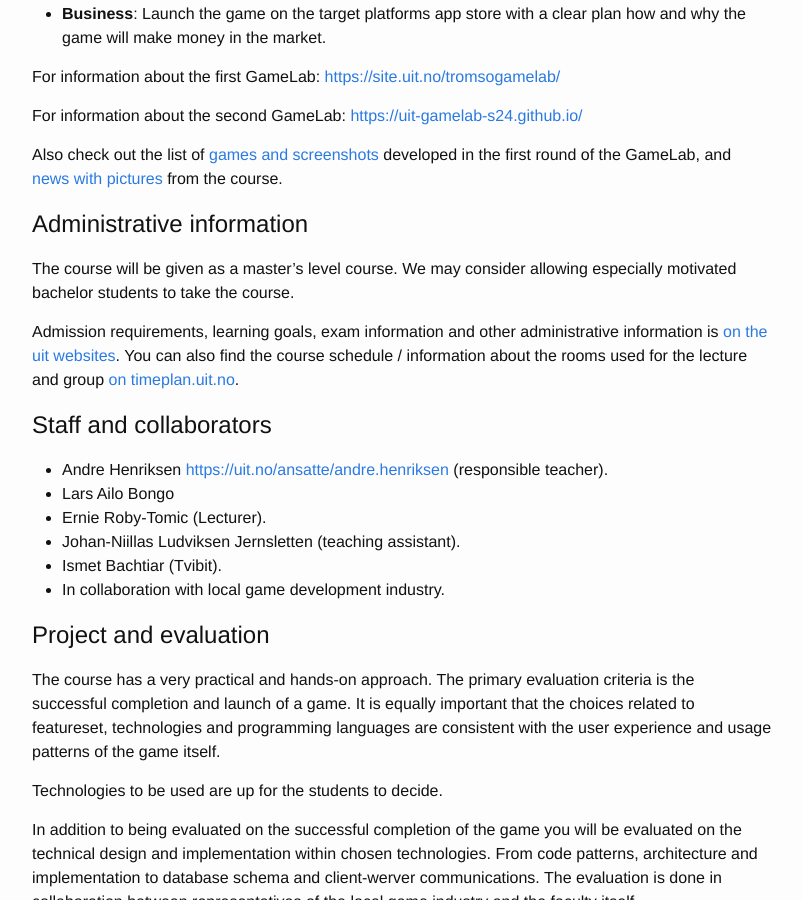
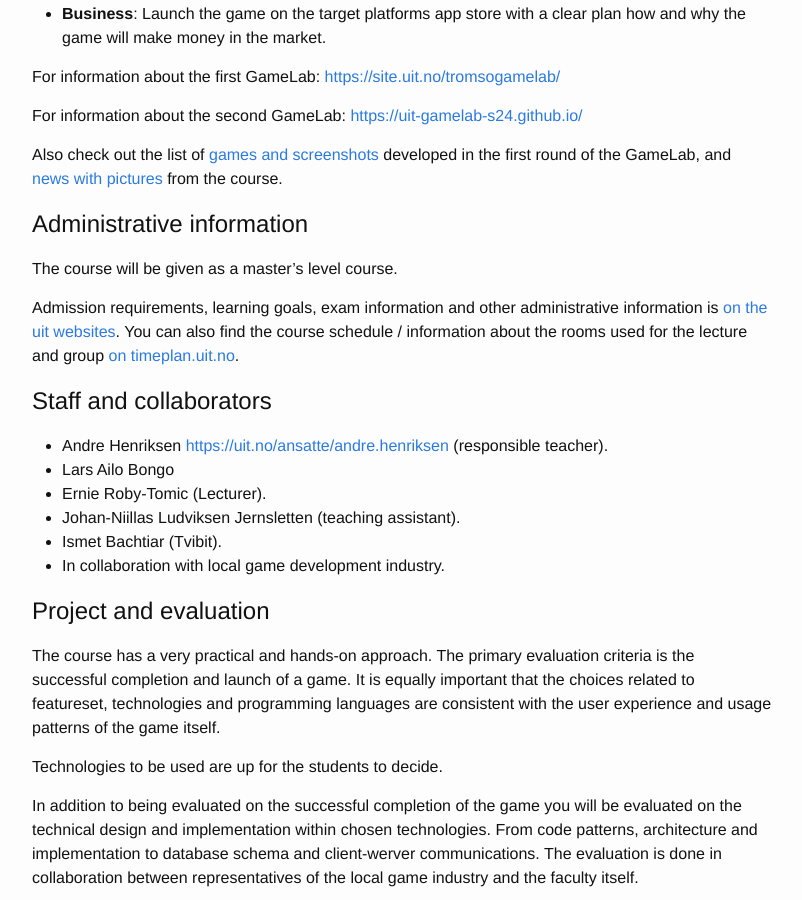
Before and after one commit to uit-gamelab/Spring25, a Jekyll site: the page built from index.md, in a window 1280 px wide and 900 px high, scrolled down 579 px. Shown: the whole window, without its empty margins (238-1040 px from the left). Built offline with Jekyll 4.4.1, drawn with Linux system fonts in a browser that asks for light colours; our own code applies the rules of GitHub Pages for plain Markdown files.

Commit message:
Update index.md

```diff
--- a/index.md
+++ b/index.md
@@ -23,7 +23,7 @@ Also check out the list of [games and screenshots](https://site.uit.no/tromsogam
 
 ## Administrative information
 
-The course will be given as a master's level course. We may consider allowing especially motivated bachelor students to take the course.
+The course will be given as a master's level course. <!--We may consider allowing especially motivated bachelor students to take the course.-->
 
 Admission requirements, learning goals, exam information and other administrative information is [on the uit websites](https://uit.no/utdanning/emner/emne?p_document_id=860102). You can also find the course schedule / information about the rooms used for the lecture and group [on timeplan.uit.no](https://timeplan.uit.no/emne_timeplan.php?sem=25v&module=INF-3910-8-1#week=1-25).
 
```
